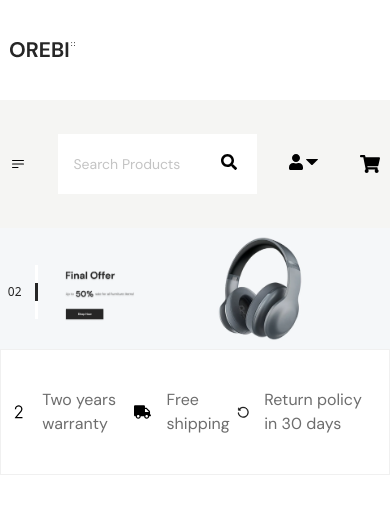
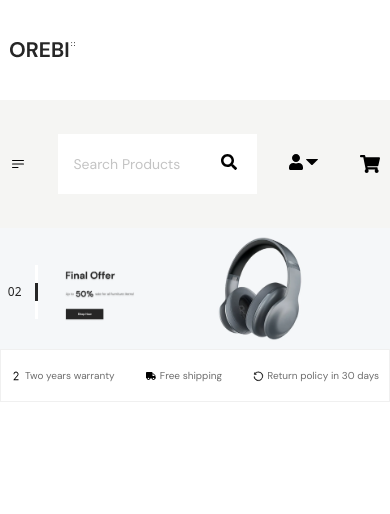
Before and after one commit to dev-abdullah018/orebi, a React (Vite) app: page / in a window 390 px wide. Shown: the top 514 px of the page. Built offline with nearby package versions, Linux system fonts and the light colour scheme; some icons are missing.

Commit message:
update-banner-bottom-responsive

```diff
--- a/src/components/layout/AdditionalInfo.jsx
+++ b/src/components/layout/AdditionalInfo.jsx
@@ -8,20 +8,20 @@ import { SlReload } from "react-icons/sl";
 const AdditionalInfo = () => {
   return (
       <>
-      <div className='border border-solid border-[#f0f0f0] py-7 -mt-[6px]'>
+      <div className='border border-solid border-[#f0f0f0] py-2 sm:py-7 -mt-[6px]'>
       <Container>
         <Flex className="flex justify-between">
-          <Flex className="flex items-center gap-x-4">
-          <RiNumber2 className='text-2xl'/>
-          <p className='font-dm font-normal text-base text-[#6d6d6d]'>Two years warranty</p>
+          <Flex className="flex items-center gap-x-1 sm:gap-x-4">
+          <RiNumber2 className='text-[10px] sm:text-2xl'/>
+          <p className='font-dm font-normal text-[10px] sm:text-base text-[#6d6d6d]'>Two years warranty</p>
           </Flex>
-          <Flex className="flex items-center gap-x-4">
-          <FaTruck className='text-2xl'/>
-          <p className='font-dm font-normal text-base text-[#6d6d6d]'>Free shipping</p>
+          <Flex className="flex items-center gap-x-1 sm:gap-x-4">
+          <FaTruck className='text-[10px] sm:text-2xl'/>
+          <p className='font-dm font-normal text-[10px] sm:text-base text-[#6d6d6d]'>Free shipping</p>
           </Flex>
-          <Flex className="flex items-center gap-x-4">
-          <SlReload className='text-[18px] rotate-[120deg] stroke-[30px]'/>
-          <p className='font-dm font-normal text-base text-[#6d6d6d]'>Return policy in 30 days</p>
+          <Flex className="flex items-center gap-x-1 sm:gap-x-4">
+          <SlReload className='text-[10px] sm:text-[18px]  rotate-[120deg] stroke-[30px]'/>
+          <p className='font-dm font-normal text-[10px] sm:text-base text-[#6d6d6d]'>Return policy in 30 days</p>
           </Flex>
         </Flex>
       </Container>
```
